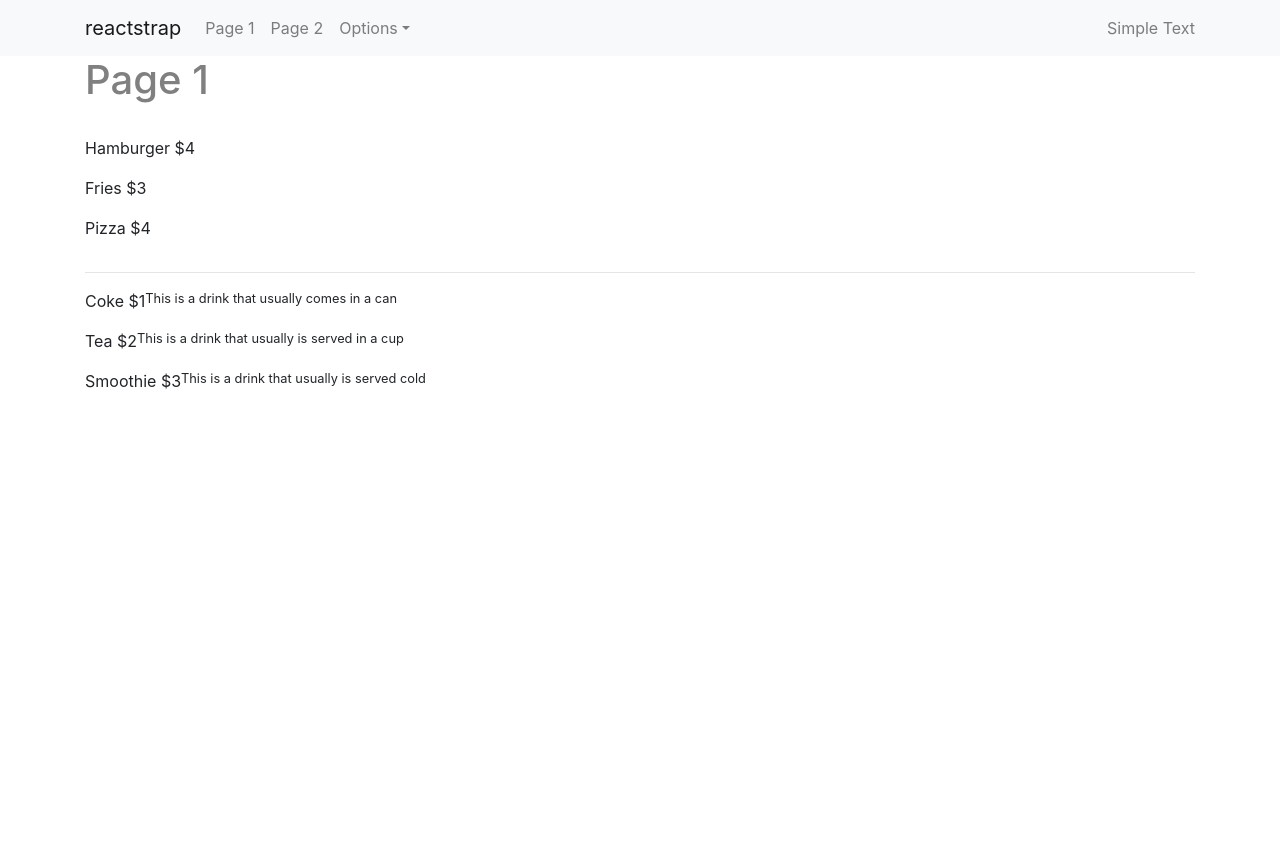
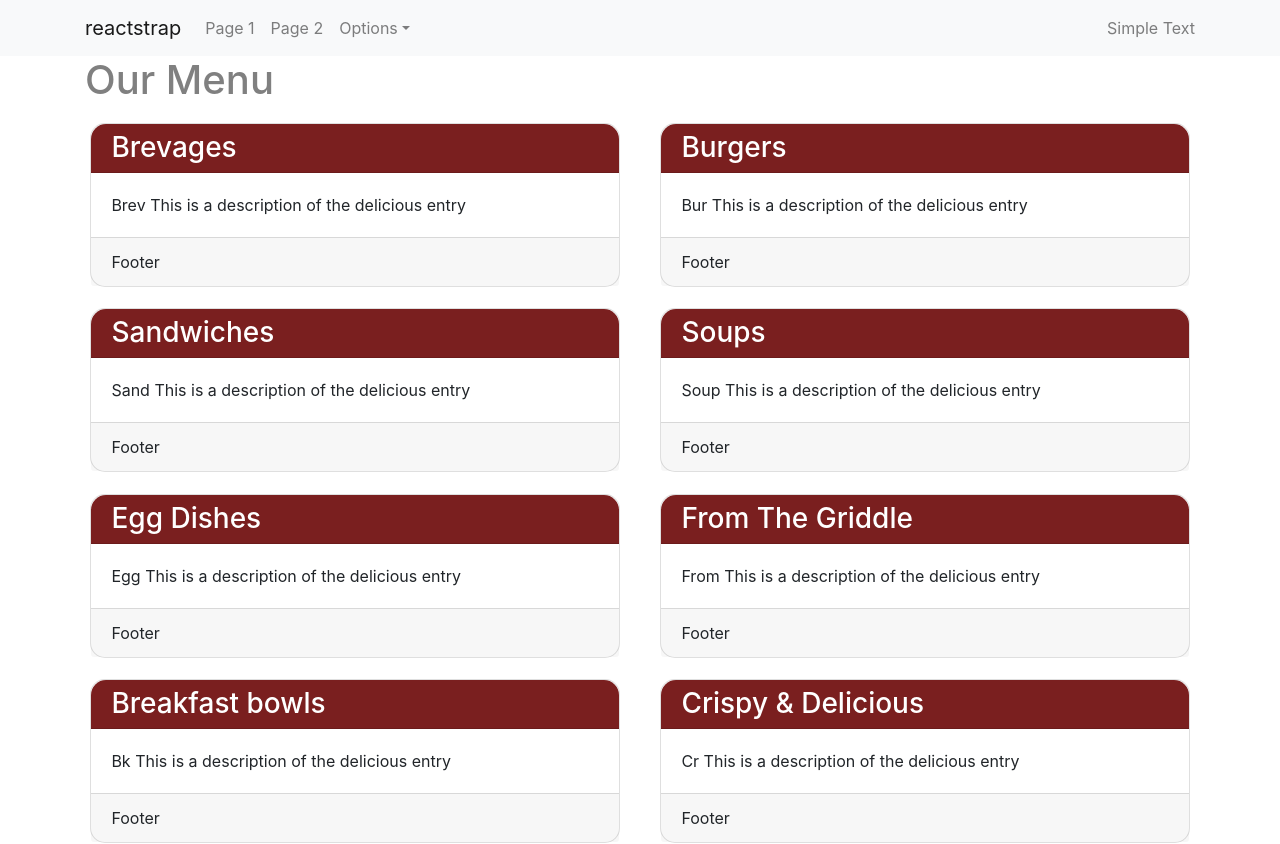
Before and after one commit to alfredrafael/trident-menu, a React (Create React App) app: page / in a window 1280 px wide. Shown: the top 844 px of the page. Built offline with nearby package versions, Linux system fonts and the light colour scheme.

Commit message:
Creates cards + brevages component

```diff
--- a/public/index.html
+++ b/public/index.html
@@ -7,7 +7,7 @@
   <meta name="viewport" content="width=device-width, initial-scale=1" />
   <meta name="theme-color" content="#000000" />
   <meta name="Menu"
-    content="Alfredo Rafael Pabon, Software Developer, teacher and US Army Veteran" />
+    content="Trident Menu" />
   <!-- Fontawesome CDN follows-->
   <script src="https://kit.fontawesome.com/962f755f7d.js" crossorigin="anonymous"></script>
 
--- a/src/App.js
+++ b/src/App.js
@@ -19,7 +19,7 @@ const App = () => {
         {/* //////////////////////////////////////////////////////////////////////// */}
         <Switch>
           <Route path="/" component={Home} exact />
-          <Route path="/page-2" component={Page2} />
+          <Route path="/drinks" component={Page2} />
 
           <Route render={() => <h2 style={{ paddingTop: '15%' }}>404 Page not found</h2>} />
 
--- a/src/components/Page1/Page1.jsx
+++ b/src/components/Page1/Page1.jsx
@@ -1,6 +1,6 @@
 import React, {useEffect, useState, Fragment} from 'react';
 import './page1.css';
-import { Container } from 'reactstrap';
+import { Card, CardBody, Container, CardTitle, CardText, CardImg, CardImgOverlay, CardHeader, CardFooter, Button } from 'reactstrap';
 import Fade from 'react-reveal/Fade';
 import menuData from '../../menuData.json';
 import { $ } from 'jquery';
@@ -8,55 +8,63 @@ import { $ } from 'jquery';
 
 const drinksMenu = menuData[0].menu.drinks;
 const foodMenu = menuData[0].menu.food;
+const categoriesMenu = menuData[0].menu.categories
 
-const Menu = () => {
+
+const MainMenu = () => {
 
     const [foods, setFoods] = useState([]);
     const [drinks, setDrinks] = useState([]);
+    const [categories, setCategories] = useState([]);
+
+
+    const goToCategory = (e) => {
+
+        e.preventDefault();
+
+    }
+
 
     useEffect(() => {
 
         setFoods(foodMenu);
         setDrinks(drinksMenu);
+        setCategories(categoriesMenu);
 
     }, []);
 
-    const renderFoods = foods.map((item, i) => {
-        return <div key={i} style={{display: 'flex'}}>
-            <p>{item.name}</p> &nbsp;
-            <p>{item.price}</p>
+    const renderCategories = categories.map((item, i) => {
+        return <div key={i} className="col-md-6 col-sm-12">
+
+        <a href={item.categoryUrl} style={{textDecoration: 'none', color: 'inherit'}}>
+        <Card key={i} className="highlight-on-hover" style={{margin: '2% 1%', borderRadius: '15px'}}>
+        <CardHeader style={{background: '#7a1f1f', color: 'white', height: '20%', borderTopLeftRadius: '15px', borderTopRightRadius: '15px'}}>
+            <h3 style={{margin: '-1% 0'}}>{item.name}</h3>
+        </CardHeader>
+
+        <CardBody>
+        <CardText style={{textDecoration: 'none', color: 'inherit'}} >{item.description}</CardText>
+
+        </CardBody>
+        <CardFooter>Footer</CardFooter>
+        </Card>
+        </a>
         </div>
-    })
-
-    const renderDrinks = drinks.map((item, i) => {
-        return <div key={i} style={{display: 'flex'}}>
-            <p>{item.name}</p> &nbsp;
-            <p>{item.price}</p>
-            <small>{item.description}</small>
-        </div>
-    })
-
-
-console.log('Drinks: ', drinksMenu);
-console.log('Food : ', foodMenu);
-console.log('Food from State: ', foods)
-console.log('Drinks from State: ', drinks)
-
-
+    });
 
     return (
 
         <React.Fragment>
 
 
-        <Container id="page-1">
-            <div style={{height: '100vh'}}>
-                    <h1>Page 1</h1>
-                    <br/>
-                    {renderFoods}
-                    <hr/>
-                    {renderDrinks}
+        <Container id="page-1" className="container-flex">
+        <h1>Our Menu</h1>
+
+            <div className= "row">
+                <br/>
+                {renderCategories}
             </div>
+        <br/>
         </Container>
 
 
@@ -64,4 +72,39 @@ console.log('Drinks from State: ', drinks)
     );
 }
 
-export default Menu
+export default MainMenu
+
+
+
+
+    // e.preventDefault();
+
+    // const clickedItem = e.target.innerText;
+
+
+
+    // const matchedCategoryDescription = categories.map((item, i) => {
+    //     return item.description
+    // })
+    // const matchedCategoryName = categories.map((item, i) => {
+    //     return item.name;
+    // })
+
+    // console.log(matchedCategoryDescription);
+
+    // console.log(matchedCategoryName);
+
+
+    //   if(clickedItem === matchedCategoryName){
+    //     return alert(matchedCategoryName);
+    // } else if(clickedItem === matchedCategoryDescription){
+    //     return alert(matchedCategoryDescription);
+    // } else {
+    //     alert('none');
+    // }
+
+
+     //   return console.log("CLICKED", clickedItem)
+
+// if item clicked is X, it means Y, else, it means Z... etc...
+// const dynamicUrl = (urlSlug === '/espanol')? '/' : '/espanol';
--- a/src/components/Page1/page1.css
+++ b/src/components/Page1/page1.css
@@ -1,5 +1,15 @@
 #page-1 h1 {
     color: grey !important;
+}
+
+.highlight-on-hover {
+    transition: transform .5s;
+    position: relative;
+}
+.highlight-on-hover:hover {
+    box-shadow: 0 20px 70px 5px rgba(0,0,0,.15);
+    transform: translateY(-10px);
+    text-decoration: none;
 }
 
 /*---LAPTOPS AND ABOVE---*/
--- a/src/components/Page2/Page2.jsx
+++ b/src/components/Page2/Page2.jsx
@@ -1,17 +1,16 @@
 import React, { useEffect } from "react";
 import { Container, Row, Col } from "react-bootstrap";
 import $ from "jquery";
+
 
 const Page2 = () => {
 
 
   return (
     <React.Fragment>
-
-
                 <Container id="page-2">
                 <div style={{height: '100vh'}}>
-                        <h1>Page 2</h1>
+                        <h1>Brevages</h1>
                     </div>
 
                 </Container>
--- a/src/menuData.json
+++ b/src/menuData.json
@@ -1,6 +1,21 @@
 [
     {
         "menu": {
+
+            "categories": [
+                {"name": "Brevages", "description": "Brev This is a description of the delicious entry", "categoryUrl": "/drinks"},
+                {"name": "Burgers", "description": "Bur This is a description of the delicious entry", "categoryUrl": "/burgers"},
+                {"name": "Sandwiches", "description": "Sand This is a description of the delicious entry", "categoryUrl": "/Sandwiches"},
+                {"name": "Soups", "description": "Soup This is a description of the delicious entry" , "categoryUrl": "/soups"},
+                {"name": "Egg Dishes", "description": "Egg This is a description of the delicious entry", "categoryUrl": "/egg-dishes"},
+                {"name": "From The Griddle", "description": " From This is a description of the delicious entry", "categoryUrl": "/from-the-griddle"},
+                {"name": "Breakfast bowls", "description": "Bk This is a description of the delicious entry", "categoryUrl": "/breakfast-bowls"},
+                {"name": "Crispy & Delicious", "description": "Cr This is a description of the delicious entry", "categoryUrl": "/crispy-and-delicious"},
+                {"name": "Shareables", "description": "Sh This is a description of the delicious entry", "categoryUrl": "/shareables"},
+                {"name": "Salads", "description": "Sl This is a description of the delicious entry", "categoryUrl": "/salads"},
+                {"name": "Extras", "description": "Ex This is a description of the delicious entry", "categoryUrl": "/extras"}
+            ],
+
             "drinks": [
                 {"name": "Coke", "price": "$1", "description": "This is a drink that usually comes in a can"},
                 {"name": "Tea", "price": "$2", "description": "This is a drink that usually is served in a cup"},
```
Lines whose indentation alone changed are shown as unchanged.
